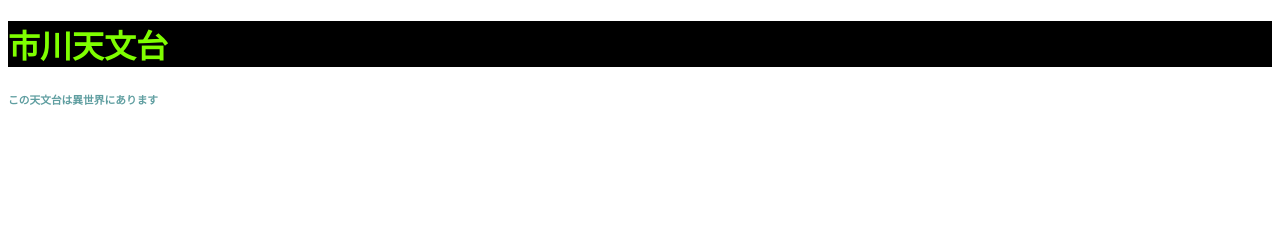
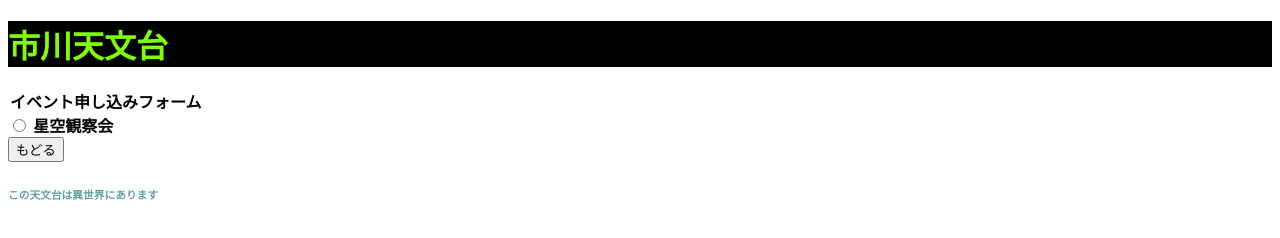
Before and after one commit to ick2322014/prg20241118, a plain HTML site: page app.html in a window 1280 px wide. Drawn offline with Linux system fonts and the light colour scheme.

Commit message:
20241203update6

```diff
--- a/app.html
+++ b/app.html
@@ -10,6 +10,16 @@
     <body>
         <h1>市川天文台</h1>
 
+        <form>
+            <legend>イベント申し込みフォーム</legend>
+            <div>
+                <input type="radio" id="contactChoicel" />
+                <label for="contactChoicel">星空観察会</label>
+            </div>
+        </form>
+
+        <button onclick="location.href=' ./index.html'">もどる</button>
+
         <h6>この天文台は異世界にあります</h6>
     </body>
 </hyml>
```
